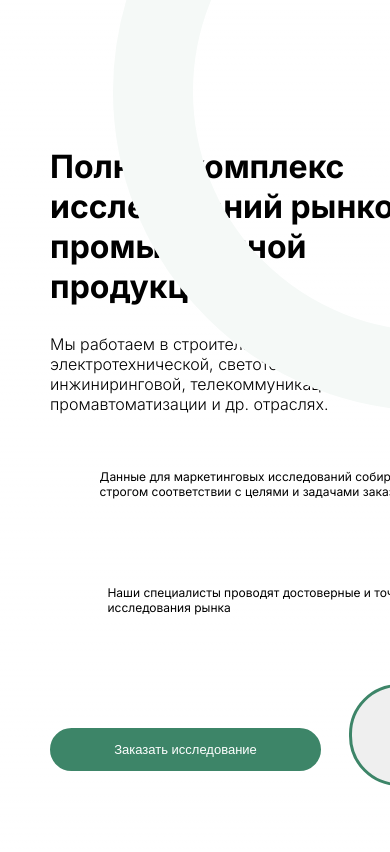
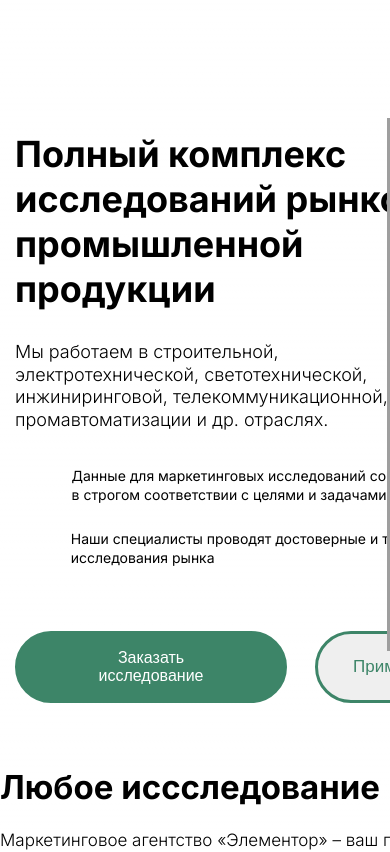
Before and after one commit to barkoff11/my-next-app, a Next.js app: page / in a window 390 px wide. Shown: the top 852 px of the page. Built offline with nearby package versions, Linux system fonts and the light colour scheme.

Commit message:
добавление изменений для диагонали экрана 720px

```diff
--- a/src/Header/Header.module.scss
+++ b/src/Header/Header.module.scss
@@ -62,16 +62,14 @@
     display: none;
 }
 
-@media (max-width: 980px) {
+@media (max-width: 1024px) {
     .container{
-        width: 66%;
-        margin: auto;
+        width: 720px;
         display: flex;
         justify-content: space-between;
         align-items: center;
         position: relative;
         z-index: 10;
-        margin-bottom: -27px;
     }
 
     .logo {
@@ -89,8 +87,8 @@
 
     .logo svg{
         display: block;
-        width: 140px;
-        height: 61px;
+        width: 160px;
+        height: 45px;
     }
 
     .blur {
@@ -106,15 +104,14 @@
 
     .burger_icon{
         display: block;
-        left: 248px;
         position: relative;
         cursor: pointer;
         z-index: 10;
     }
 
     .burger_icon svg{
-        width: 16px;
-        height: 12px;
+        width: 18px;
+        height: 13px;
     }
 
     .menu{
@@ -144,7 +141,7 @@
     }
 
     .container::before{
-        right: -397px;
+        right: -360px;
         z-index: 1;
     }
 
--- a/src/Researches/Researches.module.scss
+++ b/src/Researches/Researches.module.scss
@@ -4,7 +4,6 @@
 .container{
     @include container;
     display: flex;
-    justify-content: space-evenly;
     align-items: center;
     padding-top: 66px;
 }
@@ -92,7 +91,7 @@
 .container::before {
     content: '';
     top: 57px;
-    right: -192px;
+    right: -179px;
     width: 900px;
     height: 900px;
     border-radius: 50%;
@@ -101,31 +100,31 @@
     z-index: -2;
 }
 
-@media (max-width: 980px) {
+@include viewport--m {
     .container {
+        width: 720px;
         display: flex;
-        justify-content: space-evenly;
         align-items: center;
-        width: 66%;
-        margin: auto;
         position: relative;
         z-index: 1;
-        padding-bottom: 70px;
+        padding-bottom: 50px;
+        padding-top: 37px;
     }
 
     .text{
-        width: 363px;
+        width: 420px;
         position: relative;
-        font-size: 32px;
+        font-size: 36px;
         font-weight: 700;
-        margin-bottom: 27px;
+        margin-bottom: 29px;
     }
 
     .text_under{
         position: relative;
-        width: 346px;
-        font-size: 16px;
+        width: 390px;
+        font-size: 18px;
         margin-bottom: 27px;
+        line-height: 126%;
         font-weight: 350;
     }
 
@@ -134,12 +133,12 @@
     }
 
     .buttonOne{
-        content: "";
-        padding: 12px 43px;
+        padding: 16px 48px;
+        width: auto;
         border-radius: 50px;
-        margin: 59px 0px 15px 0px;
+        margin: 10px 0px 15px 0px;
         color: rgb(255, 255, 255);
-        font-size: 13px;
+        font-size: 16px;
         letter-spacing: 0%;
         text-align: center;
         border: 2px solid rgb(61, 133, 104);
@@ -148,60 +147,65 @@
 
 
     .buttonTwo{
-        padding: 12px 35px;
+        padding: 0px 35px;
+        width: 151px;
         border-radius: 50px;
-        margin: 15px 0px 0px 23px;
+        margin: 10px 0px 15px 23px;
         color: rgb(61, 133, 104);
-        font-size: 13px;
+        font-size: 17px;
         letter-spacing: 0%;
         text-align: center;
         border: 3px solid rgb(61, 133, 104);
     }
 
     .imageColumn {
-        width: 400px;
+        width: 450px;
+        margin-top: 34px;
+        line-height: 120%;
         display: flex;
         align-self: flex-end;
         flex-wrap: wrap;
+        gap: 25px;
     }
 
-    .svg{
-        margin: 0px 22px 0 9px;
-        width: 54px;
+    .svgOne{
+        margin: 4px 23px 0 2px;
+        width: 62px;
         height: 27px;
+    }
+
+    .svgTwo{
+        margin: 0px 16px 0 10px;
+        width: 59px;
+        height: 34px;
     }
 
     .content{
         display: flex;
         color: rgb(0, 0, 0);
-        font-size: 12px;
+        font-size: 14px;
         letter-spacing: 0%;
-        margin: 5px -10px;
         position: relative;
     }
 
-    .content:nth-child(1){
-        margin-right: 0px;
-    }
-
     .content:nth-child(2){
-        margin: 21px 0 0 -16px;
+        margin: 0 0 0 -16px;
     }
 
     .image{
-    width: 590px;
-    height: 505px;
-    top: -28px;
-    right: 52px;
+    width: 689px;
+    height: 533px;
+    top: -26px;
+    right: 78px;
     position: relative;
     z-index: 10;
     }
 
     .container::before {
-    top: 43px;
-    left: 573px;
-    width: 800px;
-    height: 800px;
+    top: -9px;
+    left: 495px;
+    width: 900px;
+    height: 900px;
     border-radius: 50%;
     border: 80px solid #4a9781;
     z-index: -2;
--- a/src/Researches/Researches.tsx
+++ b/src/Researches/Researches.tsx
@@ -13,7 +13,7 @@ const Researches = () => {
     if (buttonRef.current) {
         const screenWidth = window.innerWidth; // Получаем ширину окна
 
-        if (screenWidth < 960) { // Задаем пороговое значение ширины
+        if (screenWidth < 1100) { // Задаем пороговое значение ширины
             setButtonText('Примеры');
         } else {
             setButtonText('Примеры исследований');
@@ -37,14 +37,14 @@ const Researches = () => {
                 <div className={styles.imageColumn}>
 
                     <div className={styles.content}>
-                        <svg className={styles.svg}>
+                        <svg className={styles.svgOne}>
                             <use xlinkHref={`${BASE_PATH}/img/sprite.svg#company__benefit--data`}></use>
                         </svg>
                         Данные для маркетинговых исследований собираются в строгом соответствии с целями и задачами заказчика
                     </div>
 
                     <div className={styles.content}>
-                        <svg className={styles.svg}>
+                        <svg className={styles.svgTwo}>
                             <use xlinkHref={`${BASE_PATH}/img/sprite.svg#company__benefit--staff`}></use>
                         </svg>
                         Наши специалисты проводят достоверные и точные исследования рынка
--- a/src/styles/mixin.scss
+++ b/src/styles/mixin.scss
@@ -7,13 +7,13 @@
   }
 
   @mixin viewport--s {
-    @media (max-width: ($s-width)) {
+    @media (max-width: ($xs-width)) {
       @content;
     }
   }
 
   @mixin viewport--xs {
-    @media (max-width: ($xs-width)) {
+    @media (max-width: ($xxs-width)) {
       @content;
     }
   }
@@ -31,12 +31,14 @@
     padding-left: 15px;
     padding-right: 15px;
 
-    @include viewport--m {
-      width: $s-width;
+    @include viewport--s {
+      width: $xs-width;
+      padding-left: 15px;
+      padding-right: 15px;
     }
 
-    @include viewport--s {
+    @include viewport--xs {
       width: 100%;
-      min-width: $xs-width;
+      min-width: $xxs-width;
     }
   }
--- a/src/styles/variables.scss
+++ b/src/styles/variables.scss
@@ -1,3 +1,4 @@
 $m-width: 1140px;
 $s-width: 980px;
-$xs-width: 320px;
+$xs-width: 720px;
+$xxs-width: 320px;
```
Also changed, not shown: src/Header/Header.tsx (+4 -4 lines). Lines whose indentation alone changed are shown as unchanged.
